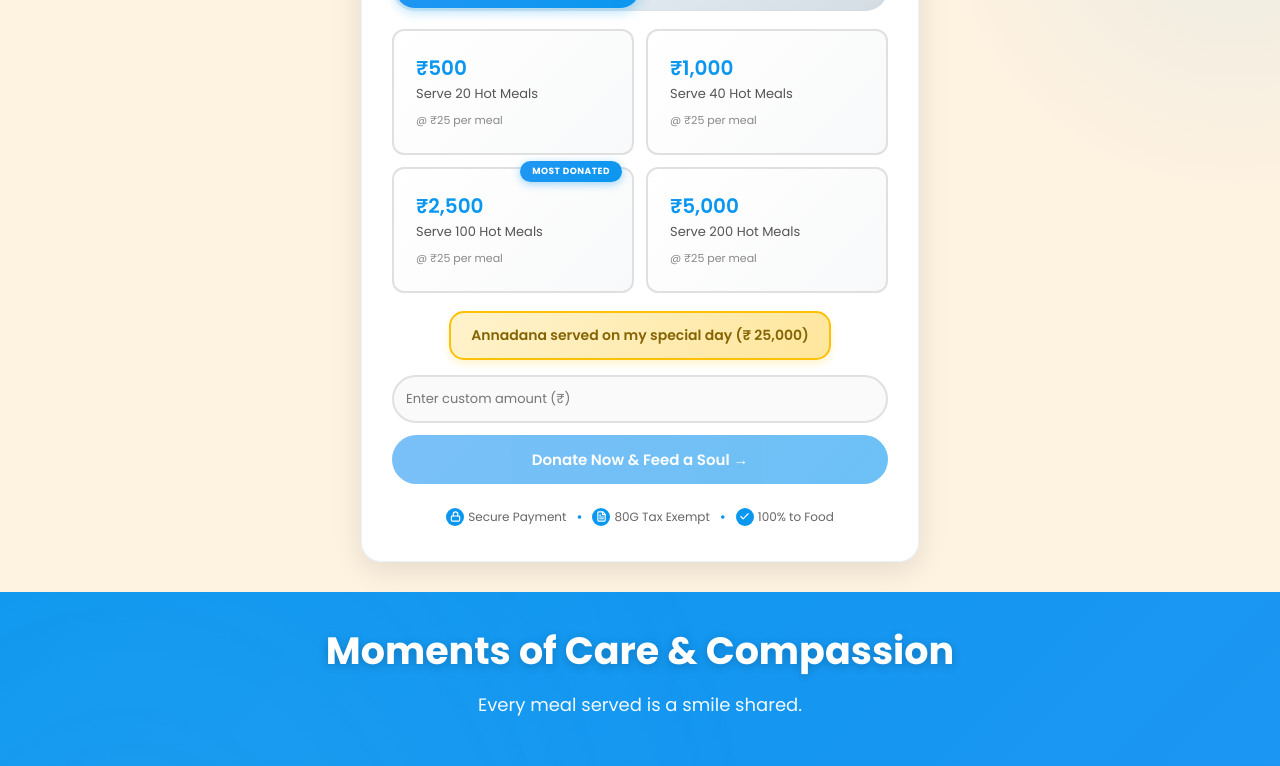
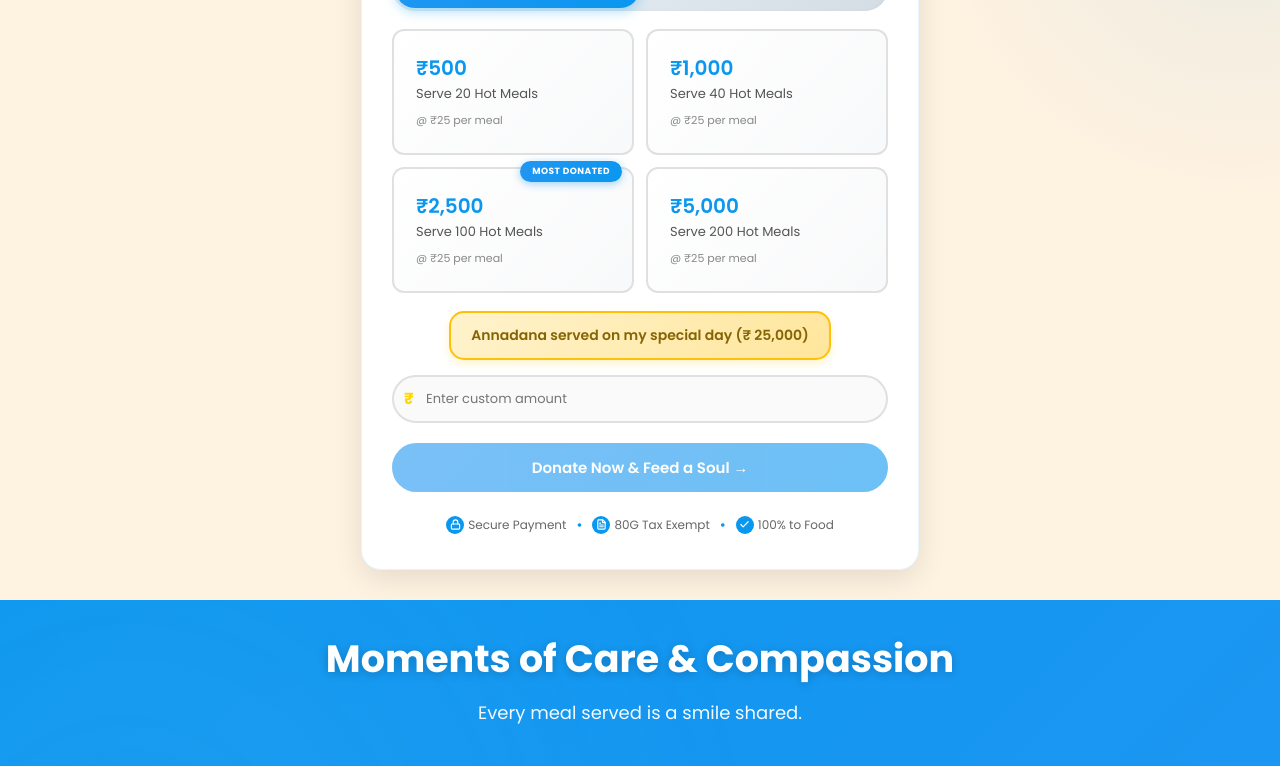
Before and after one commit to saikiran11461/subhojanam-client, a React (Vite) app: page / in a window 1280 px wide. Shown: the part 969-1735 px from the top of the page. Built offline with nearby package versions, Linux system fonts and the light colour scheme.

Commit message:
added new changes

```diff
--- a/index.html
+++ b/index.html
@@ -9,7 +9,24 @@
     <script src="https://checkout.razorpay.com/v1/checkout.js"></script>
 
     <link href="https://fonts.googleapis.com/css2?family=Poppins:wght@300;400;500;600;700;800&display=swap" rel="stylesheet">
-    <title>Annadana Seva</title>
+  <title>Annadana Seva</title>
+  <!-- Meta Pixel Code -->
+  <script>
+  !function(f,b,e,v,n,t,s)
+  {if(f.fbq)return;n=f.fbq=function(){n.callMethod?
+  n.callMethod.apply(n,arguments):n.queue.push(arguments)};
+  if(!f._fbq)f._fbq=n;n.push=n;n.loaded=!0;n.version='2.0';
+  n.queue=[];t=b.createElement(e);t.async=!0;
+  t.src=v;s=b.getElementsByTagName(e)[0];
+  s.parentNode.insertBefore(t,s)}(window, document,'script',
+  'https://connect.facebook.net/en_US/fbevents.js');
+  fbq('init', '3766034960331245');
+  fbq('track', 'PageView');
+  </script>
+  <noscript><img height="1" width="1" style="display:none"
+  src="https://www.facebook.com/tr?id=3766034960331245&ev=PageView&noscript=1"
+  /></noscript>
+  <!-- End Meta Pixel Code -->
     <style>
       * {
         font-family: 'Poppins', sans-serif;
--- a/src/components/DonationSection.jsx
+++ b/src/components/DonationSection.jsx
@@ -363,13 +363,28 @@
             </button>
           )}
 
+          <div style={{ position: 'relative', marginBottom: '8px', width: '100%' }}>
+            <span
+              style={{
+                position: 'absolute',
+                left: '12px',
+                top: '32%',
+                transform: 'translateY(-32%)',
+                color: '#FFD700',
+                fontWeight: 'bold',
+                pointerEvents: 'none',
+                zIndex: 2,
+              }}
+            >₹</span>
             <input
               type="number"
-            placeholder="Enter custom amount (₹)"
+              placeholder="Enter custom amount"
               className="input-box"
               value={customAmount}
               onChange={handleCustomChange}
+              style={{ paddingLeft: '32px', width: '100%' }}
             />
+          </div>
 
           {finalAmount > 0 && (
             <p className="meal-info">
```
Lines whose indentation alone changed are shown as unchanged.
